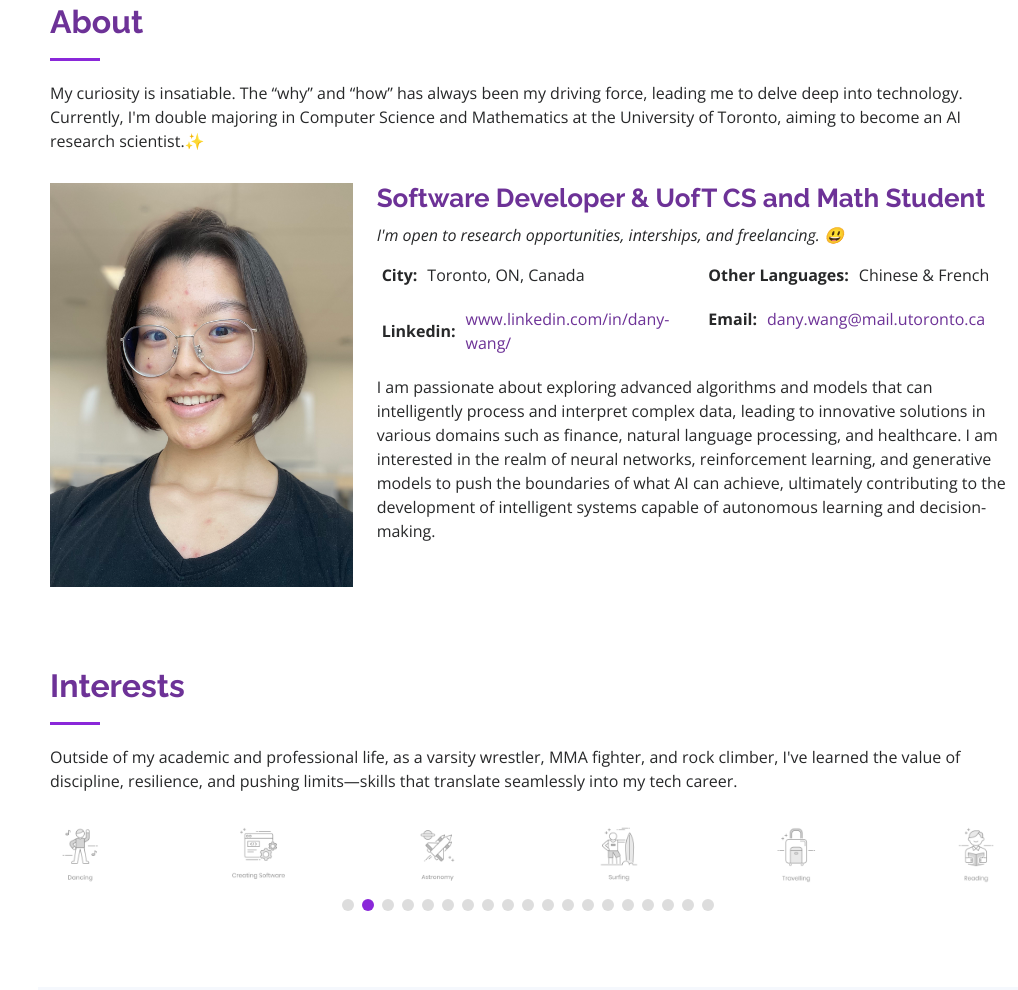
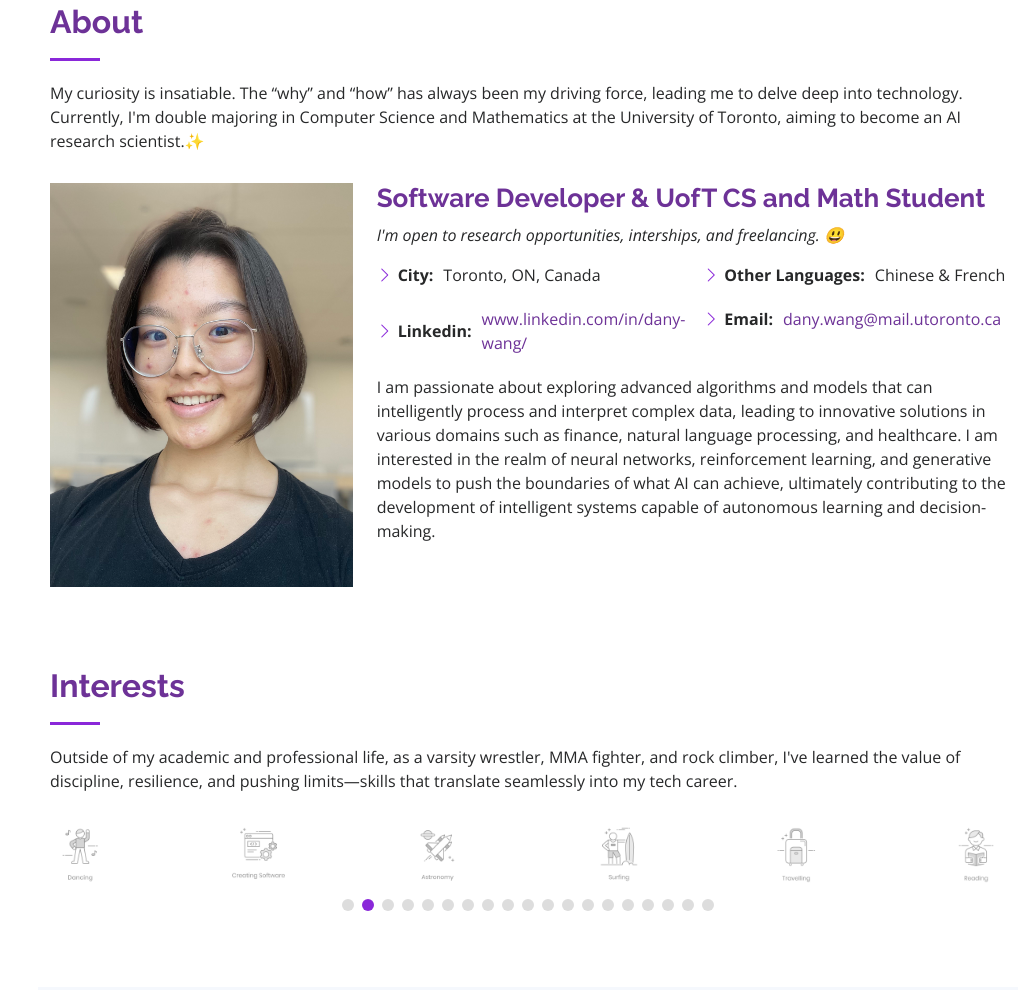
Before and after one commit to ClownCodes/ClownCodes.github.io, a plain HTML site: page index.html in a window 1280 px wide. Shown: the part 857-1847 px from the top of the page, without its empty margins (262-1280 px from the left). Drawn offline with nearby package versions, Linux system fonts and the light colour scheme.

Commit message:
Update index.html

```diff
--- a/index.html
+++ b/index.html
@@ -19,7 +19,7 @@
   <!-- Vendor CSS Files -->
   <!-- <link href="assets/vendor/aos/aos.css" rel="stylesheet"> -->
   <link href="assets/vendor/bootstrap/css/bootstrap.min.css" rel="stylesheet">
-  <!-- <link href="assets/vendor/bootstrap-icons/bootstrap-icons.css" rel="stylesheet"> -->
+  <link href="assets/vendor/bootstrap-icons/bootstrap-icons.css" rel="stylesheet">
   <link href="assets/vendor/boxicons/css/boxicons.min.css" rel="stylesheet">
   <link href="assets/vendor/glightbox/css/glightbox.min.css" rel="stylesheet">
   <link href="assets/vendor/swiper/swiper-bundle.min.css" rel="stylesheet">
```
